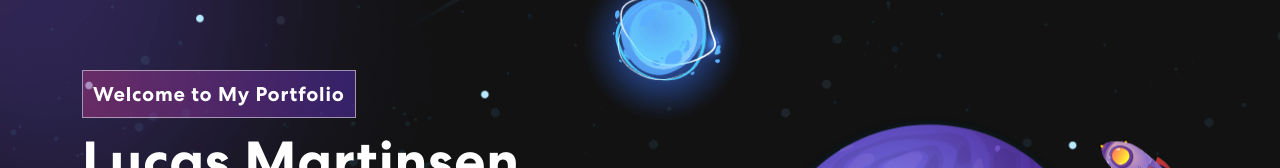
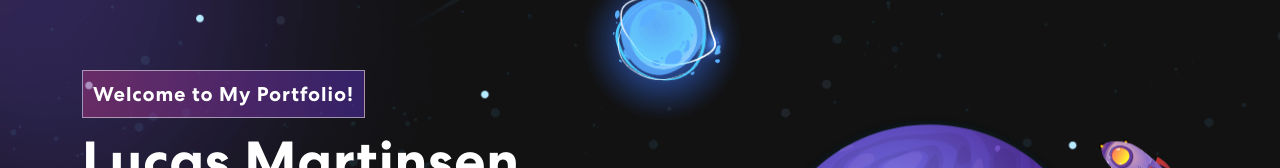
Before and after one commit to wumbles/purple-astronaut, a React (Create React App) app: page / in a window 1280 px wide. Shown: the part 190-358 px from the top of the page. Built offline with nearby package versions, Linux system fonts and the light colour scheme.

Commit message:
UPDATE: changed line spacing

```diff
--- a/src/App.css
+++ b/src/App.css
@@ -288,7 +288,7 @@
 
 .banner .tagline {
   font-weight: 700;
-  letter-spacing: 0.8px;
+  letter-spacing: 0.9px;
   padding: 8px 10px;
   background: linear-gradient(
     90.21deg,
--- a/src/components/Banner.js
+++ b/src/components/Banner.js
@@ -32,7 +32,7 @@
       <Container>
         <Row className="align-items-center">
           <Col xs={12} md={6} xl={7}>
-            <span className="tagline"> Welcome to My Portfolio</span>
+            <span className="tagline">Welcome to My Portfolio!</span>
             <h1>
               {"Lucas Martinsen, "}
               <span className="wrap">
```
